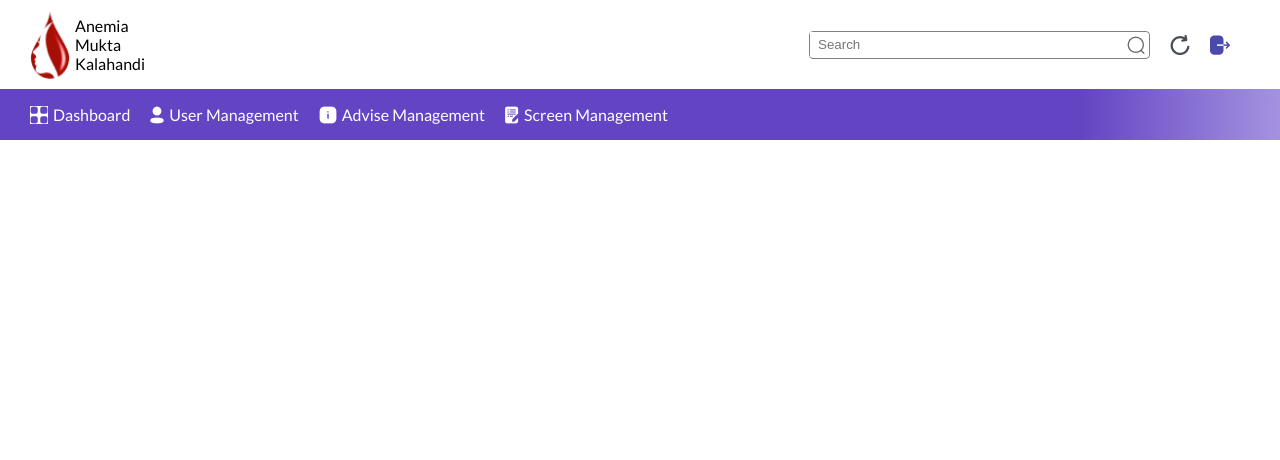
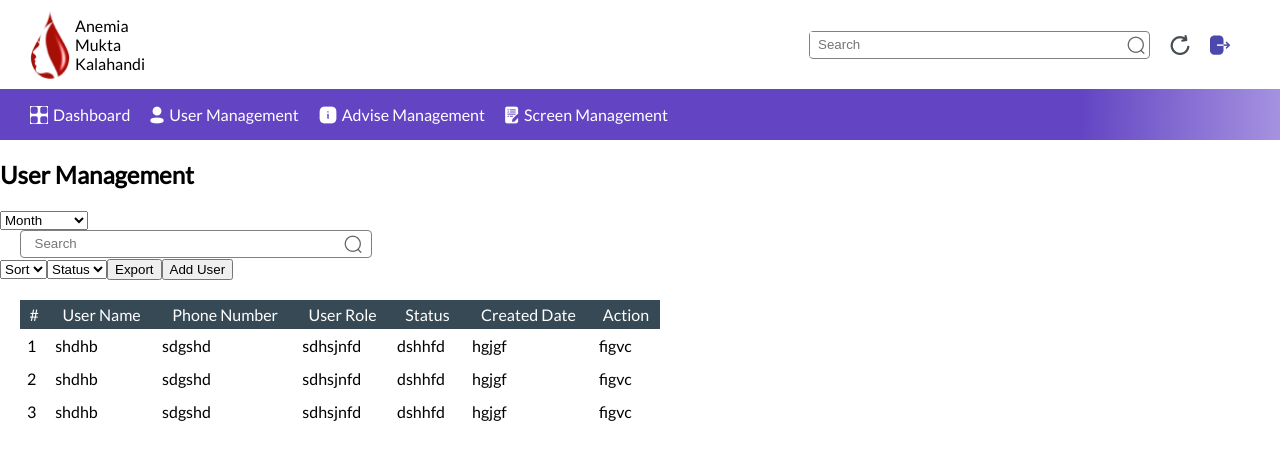
Before and after one commit to alphicstechproject/projectmedical, a React (Create React App) app: page / in a window 1280 px wide. Shown: the top 460 px of the page. Built offline with nearby package versions, Linux system fonts and the light colour scheme.

Commit message:
Added User Management Page

```diff
--- a/src/complonents/UserManagement.js
+++ b/src/complonents/UserManagement.js
@@ -1,6 +1,100 @@
+import { useState } from "react"
+import searchImage from "../images/Combined-Shape.png"
 export default function UserManagement(){
+    const [search, setSearch] = useState("")
+    const [tableData, setTableData] = useState([{
+        idAdhar: "shdhb",
+        nameRes: "sdgshd",
+        village: "sdhsjnfd",
+        status: "dshhfd",
+        numOfSC: "hgjgf",
+        lastUpdate: "figvc"
+    },{
+        idAdhar: "shdhb",
+        nameRes: "sdgshd",
+        village: "sdhsjnfd",
+        status: "dshhfd",
+        numOfSC: "hgjgf",
+        lastUpdate: "figvc"
+    }, {
+        idAdhar: "shdhb",
+        nameRes: "sdgshd",
+        village: "sdhsjnfd",
+        status: "dshhfd",
+        numOfSC: "hgjgf",
+        lastUpdate: "figvc"
+    }])
+    function handleSubmit(){
+
+    }
     return (
         <section>
+            <div>
+                <h1>User Management</h1>
+                <select name="Month" id="cars">
+                    <option value="Month">Month</option>
+                    <option value="volvo">January</option>
+                    <option value="saab">February</option>
+                    <option value="mercedes">March</option>
+                    <option value="audi">April</option>
+                    <option value="volvo">May</option>
+                    <option value="saab">June</option>
+                    <option value="mercedes">July</option>
+                    <option value="audi">August</option>
+                    <option value="volvo">September</option>
+                    <option value="saab">October</option>
+                    <option value="mercedes">November</option>
+                    <option value="audi">December</option>
+                </select>
+            </div>
+            <div>
+            <form className="searchForm searchForm2" onSubmit={(e) => {
+                e.preventDefault()
+                handleSubmit()
+                }}>
+                <input className="searchInput" type="text" value={search} onChange={e => setSearch(e.target.value)} placeholder="Search" />
+                <input className="searchButton" width="18px" height="18px" type="image" src={searchImage} border="0" alt="Submit" />
+            </form>
+            <select>
+                <option>Sort</option>
+            </select>
+            <select>
+                <option>Status</option>
+            </select>
+            <button>Export</button>
+            <button>Add User</button>
+            </div>
+            <div>
+            <table className="tableSectionDashboard">
+            <thead className="tableHeadDashboard">
+                <tr className="tableHeadDashboard">
+                    <th className="dashboardTableHeader">#</th>
+                    <th className="dashboardTableHeader">User Name</th>
+                    <th className="dashboardTableHeader">Phone Number</th>
+                    <th className="dashboardTableHeader">User Role</th>
+                    <th className="dashboardTableHeader">Status</th>
+                    <th className="dashboardTableHeader">Created Date</th>
+                    <th className="dashboardTableHeader">Action</th>
+                </tr>
+            </thead>
+            <tbody>
+                {
+                    tableData.map((data, index) => {
+                      return  <tr key={index}>
+                    <td className="tableItemsDash">{index + 1}</td>
+                    <td className="tableItemsDash">{data.idAdhar}</td>
+                    <td className="tableItemsDash">{data.nameRes}</td>
+                    <td className="tableItemsDash">{data.village}</td>
+                    <td className="tableItemsDash">{data.status}</td>
+                    <td className="tableItemsDash">{data.numOfSC}</td>
+                    <td className="tableItemsDash">{data.lastUpdate}</td>
+                </tr>
+                    })
+
+                }
+            </tbody>
+        </table>
+            </div>
         </section>
     )
 }
--- a/src/css/global.css
+++ b/src/css/global.css
@@ -214,3 +214,7 @@ table {
 .pieChartSection {
     margin: 20px;
 }
+.searchForm2 {
+    width: 350px;
+    margin-left: 20px;
+}
```
Also changed, not shown: src/complonents/CreateUser.js (added).
